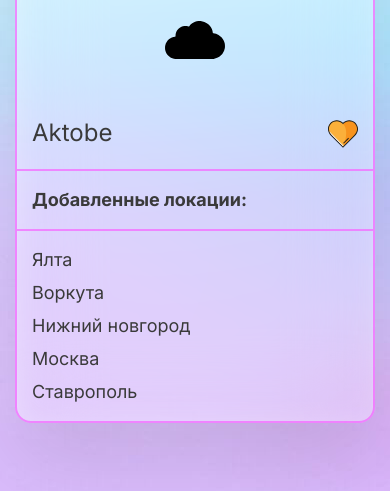
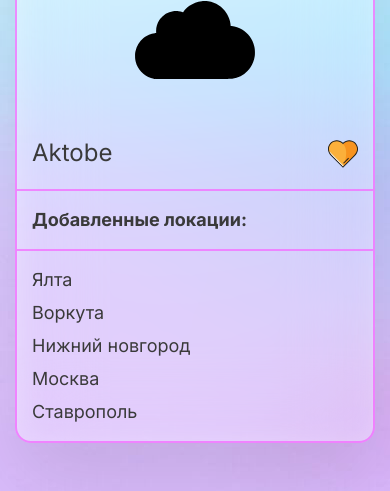
Before and after one commit to kuliznikovjeka/app-wheather, a plain HTML site: page index.html in a window 390 px wide. Shown: the part 353-844 px from the top of the page. Drawn offline with Linux system fonts and the light colour scheme.

Commit message:
Add files via upload

```diff
--- a/js/script.js
+++ b/js/script.js
@@ -16,7 +16,7 @@ function defineLocation(e) {
 		return response.json()
 	})
 		.then(data => {
-			const iconUrl = `https://openweathermap.org/img/wn/${data.weather[0]['icon']}@2x.png`;
+			const iconUrl = `https://openweathermap.org/img/wn/${data.weather[0]['icon']}@4x.png`;
 			ELEMENTS.DEGREES.textContent = Math.round(data.main['temp']) + ELEMENTS.DEGREES_CELSIUS;
 			ELEMENTS.ICON_WHEATHER.firstElementChild.src = iconUrl;
 			changeLocation();
--- a/scss/style.scss
+++ b/scss/style.scss
@@ -193,14 +193,14 @@ body {
 	&__precipitation {
 		font-size: 14px;
 		margin: 0 auto;
-		max-width: 80px;
-		max-height: 80px;
+		max-width: 160px;
+		max-height: 160px;
 		&:not(:last-child) {
 			margin-bottom: 60px;
 		}
 		@media (max-width: 480px) {
-			max-width: 60px;
-			max-height: 60px;
+			max-width: 120px;
+			max-height: 120px;
 		}
 		img {
 			max-width: 100%;
```
Also changed, not shown: css/style.css, css/style.min.css.
